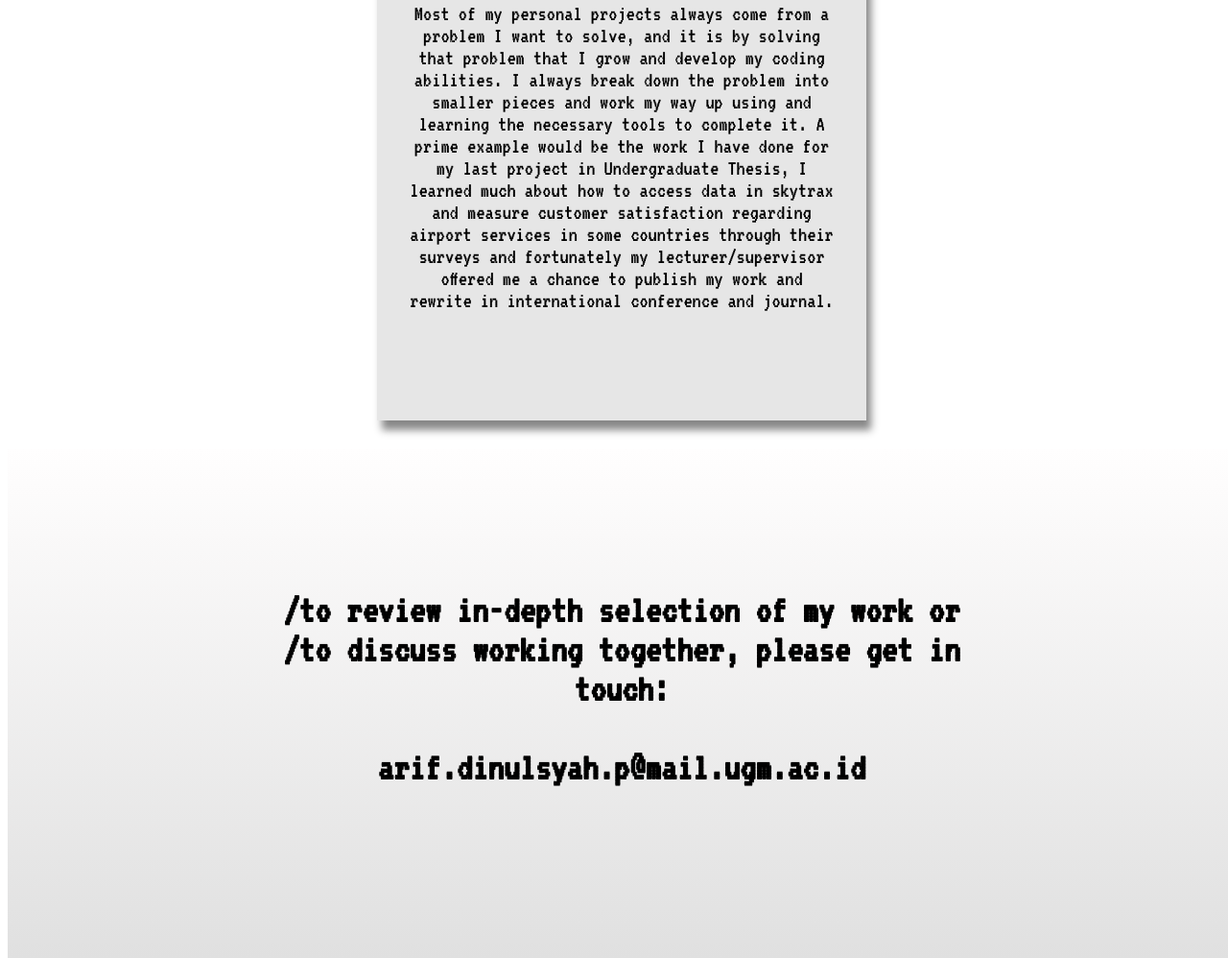
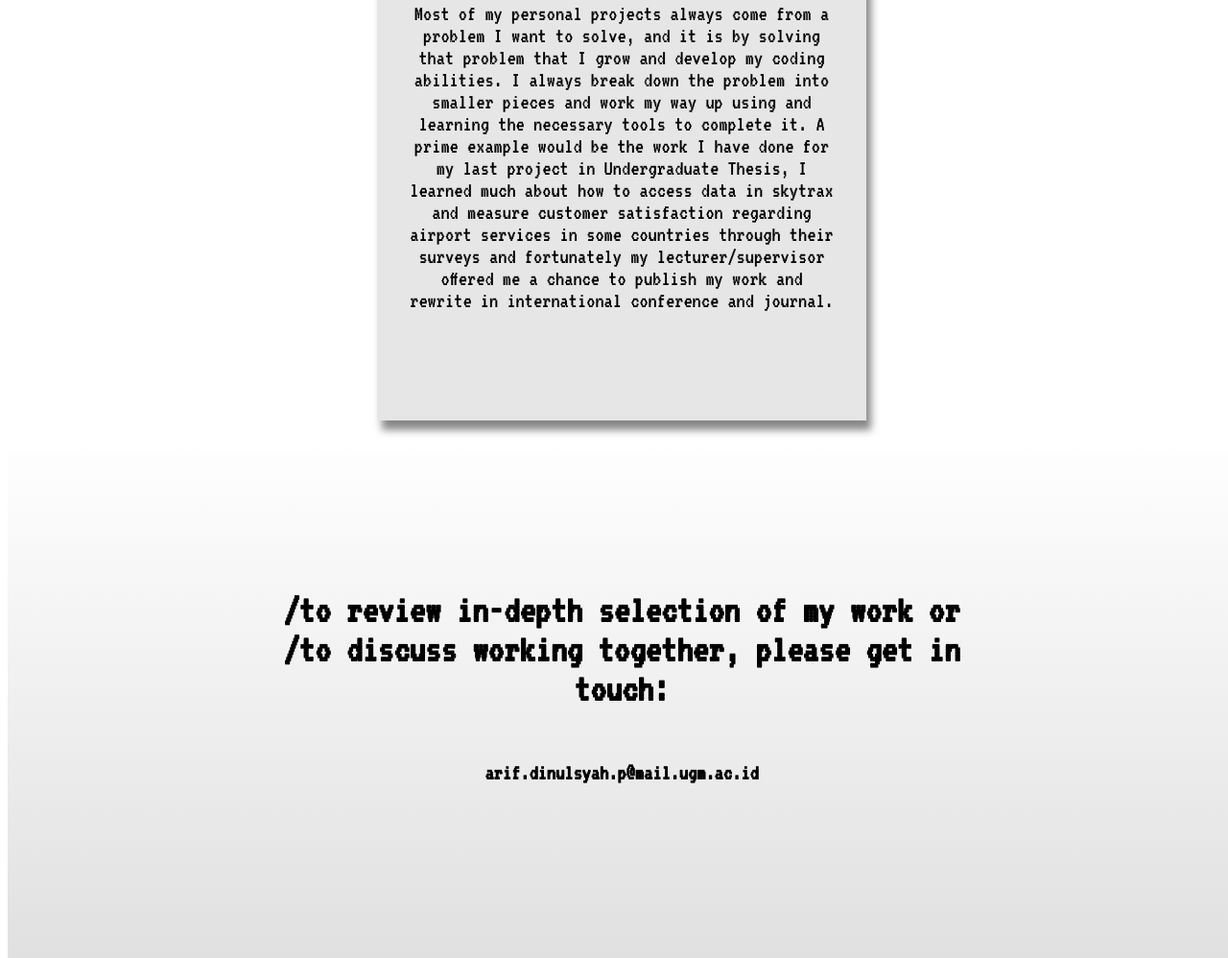
Before and after one commit to dinulsyah/portfolio, a plain HTML site: page index.html in a window 1280 px wide. Shown: the part 1208-2206 px from the top of the page at 96% size. Drawn offline with Linux system fonts and the light colour scheme; a web font is replaced by a local one.

Commit message:
footer update

```diff
--- a/mystyle.css
+++ b/mystyle.css
@@ -150,3 +150,7 @@ a{
       );
     z-index: -10;
 }
+
+#email-profile a{
+    font-size: 23px;
+}
```
